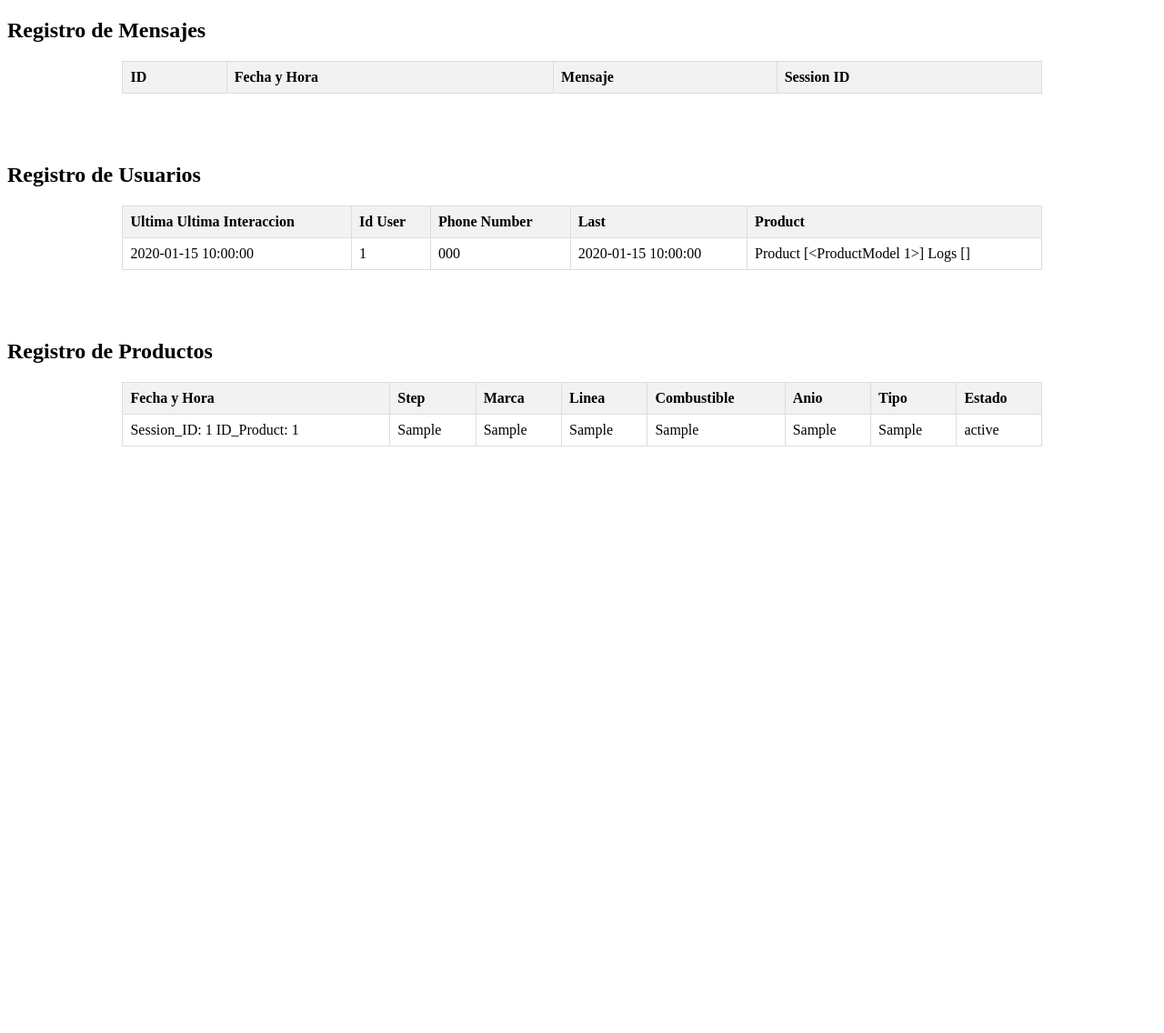
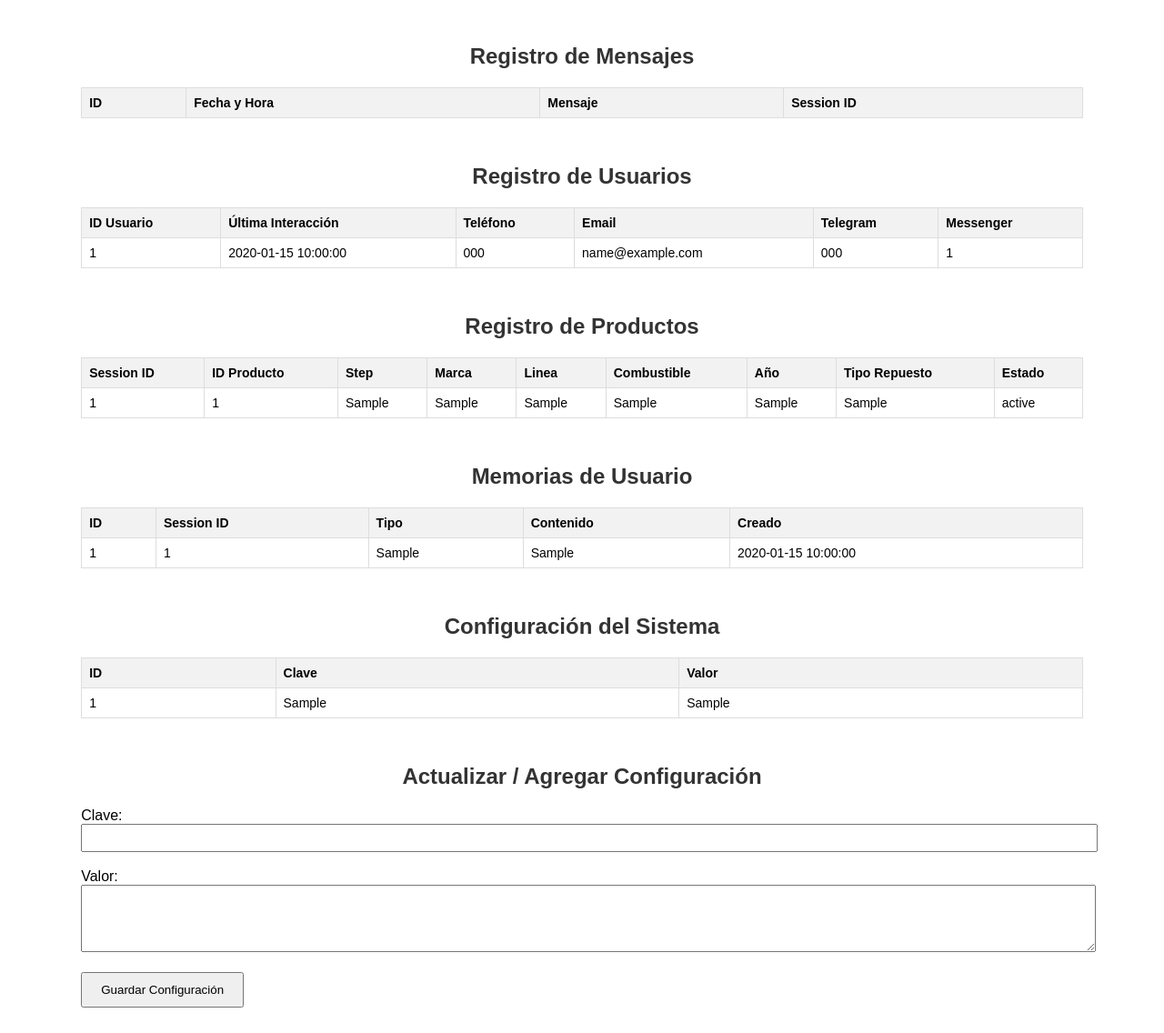
Before and after one commit to Osolares/CHATBOTPYTHON, a Flask app: page / in a window 1280 px wide. Shown: the whole page at 91% size. Before the commit the page ends 491 px from the top, so only its background shows below. Run offline with Flask 3, Linux system fonts and the light colour scheme; tables that the repository leaves empty hold one stand-in row (values such as "Sample post"); lists and menus that the app fills with data are empty.

Commit message:
memoria persistente

```diff
--- a/app.py
+++ b/app.py
@@ -3,7 +3,7 @@
 from langchain_core.messages import HumanMessage
 from langchain_openai import ChatOpenAI
 from config import db, Config
-from models import UserSession, Log, ProductModel
+from models import UserSession, Log, ProductModel, Configuration, Memory
 #from woocommerce_service import WooCommerceService, obtener_producto_por_url, buscar_producto_por_nombre, formatear_producto_whatsapp
 from woocommerce_service import WooCommerceService
 from datetime import datetime
@@ -21,6 +21,7 @@
 import re
 import threading
 from collections import deque
+from langchain_groq import ChatGroq
 
 
 # Instancia global del servicio
@@ -36,6 +37,9 @@
     max_tokens=200,
 )
 
+#llm = ChatGroq(
+#    model="llama3-70b-8192"
+#)
 # ------------------------------------------
 # Definición del Estado y Modelos
 # ------------------------------------------
@@ -49,8 +53,8 @@
     message_data: Optional[Dict[str, Any]]
     logs: List[str]
     source: str  # NUEVO: whatsapp, telegram, messenger, web, etc
-    additional_messages: List[Dict[str, Any]]  # Añade este campo
-
+    additional_messages: List[Dict[str, Any]]
+    conversation_memory: Optional[Dict[str, Any]]
 
 # Guardará los últimos 1000 message_id procesados
 mensajes_procesados = deque(maxlen=1000)
@@ -94,6 +98,28 @@
         mensajes_procesados.append(message_id)
         return False
 
+def guardar_memoria(session_id, clave, valor):
+    mem = Memory.query.filter_by(session_id=session_id, key=clave).first()
+    if not mem:
+        mem = Memory(session_id=session_id, key=clave)
+        db.session.add(mem)
+    mem.value = valor
+    db.session.commit()
+
+def obtener_ultimas_memorias(session_id, limite=6):
+    memorias = Memory.query.filter_by(session_id=session_id)\
+                .order_by(Memory.created_at.desc())\
+                .limit(limite).all()
+    return list(reversed(memorias))  # Para orden cronológico
+
+def guardar_memoria(session_id, key, value):
+    try:
+        memoria = Memory(session_id=session_id, key=key, value=value)
+        db.session.add(memoria)
+        db.session.commit()
+    except Exception as e:
+        error_text = f"❌ Error al guardar memoria ({key}): {str(e)}"
+        agregar_mensajes_log(error_text, session_id)
 
 # feriados configurables
 DIAS_FESTIVOS = {"2025-01-01","2025-04-17","2025-04-18","2025-05-01"}
@@ -149,7 +175,7 @@
                     "to": phone_or_id,
                     "type": "text",
                     "text": {
-                        "body": "🕒 Gracias por comunicarte con nosotros. En este momento estamos fuera de nuestro horario de atención.\n\n💬 Puedes continuar usando nuestro asistente. Nuestro equipo te atenderá lo más pronto posible."
+                        "body": "🕒 Gracias por comunicarte con nosotros. En este momento estamos fuera de nuestro horario de atención.\n\n💬 Puedes continuar usando nuestro asistente y nuestro equipo te atenderá lo más pronto posible."
                     }
                 })
 
@@ -512,48 +538,62 @@
 
 def asistente(state: BotState) -> BotState:
     """Maneja mensajes no reconocidos usando DeepSeek"""
-    #agregar_mensajes_log(f"En asistente: {state}")
 
     if not state.get("response_data"):
         user_msg = state["user_msg"]
+        session = state.get("session")
+        session_id = session.idUser if session else None
+
+        # Verificar duplicado
         last_log = db.session.query(Log).filter(
-            Log.session_id == (state["session"].idUser if state["session"] else None)
+            Log.session_id == session_id
         ).order_by(Log.fecha_y_hora.desc()).first()
-
         if last_log and user_msg in (last_log.texto or ""):
-            agregar_mensajes_log("🔁 Mensaje duplicado detectado, ignorando respuesta asistente", state["session"].idUser if state["session"] else None)
+            agregar_mensajes_log("🔁 Mensaje duplicado detectado, ignorando respuesta asistente", session_id)
             return state
 
-        # Llama DeepSeek solo si no es duplicado
+        # 🧠 Obtener contexto previo
+        contexto_memoria = ""
+        if session_id:
+            memorias = obtener_ultimas_memorias(session_id, limite=6)
+            if memorias:
+                contexto_memoria = "\n".join([f"{m.key}: {m.value}" for m in memorias])
 
-        prompt = f"""
-        Mensaje del usuario: {user_msg}
+        # 🧾 Construir prompt con contexto
+        prompt_usuario = f"Mensaje del usuario: {user_msg}"
+        if contexto_memoria:
+            prompt_usuario = f"""
+Contexto de conversación previa:
+{contexto_memoria}
 
-        Responde de manera concisa (máx. 50 palabras) de forma muy directa y profesional.
-        Si necesitas más información, pregunta especificando qué dato necesitas.
-        """
+{prompt_usuario}
+"""
 
         safety_prompt = f"""
-        Eres un asistente llamado Boty especializado en motores y repuestos para vehículos de marcas japonesas y coreanas que labora en Intermotores, enfocado principalmente en motores y piezas o repuestos para los mismos.
-        Solo responde sobre temas relacionados con:
-        - Motores y repuestos para vehiculos en general
-        - Piezas, partes o repuestos de automóviles
-        - Motores y repuestos para vehículos de las marcas japonesas y coreanas y sus equivalencias en otras marcas
+Eres un asistente llamado Boty especializado en motores y repuestos para vehículos de marcas japonesas y coreanas que labora en Intermotores.
 
-        No incluyas en el mensaje:
-        - Información irrelevante que afecte la respuesta profesional hacia el cliente como el número de palabras que contiene el mensaje
+Solo responde sobre:
+- Motores y repuestos para vehículos
+- Piezas, partes o repuestos de automóviles
+- Equivalencias de motores entre marcas japonesas y coreanas
 
-        Si el mensaje no está relacionado, responde cortésmente indicando
-        que solo puedes ayudar con temas de motores y repuestos para vehículos de las marcas japonesas y coreanas.
+No incluyas información innecesaria (como el número de palabras).
 
-        Mensaje del usuario: {prompt}
-        """
+Si el mensaje no está relacionado, responde cortésmente indicando que solo puedes ayudar con temas de motores y repuestos.
 
-        #response = model.invoke([HumanMessage(content=f"Eres un agente tipo chatbot llamado Boty y que responde mensajes como vendedor de repuestos y motores para vehículos de marcas japonesas y coreanas que labora para la empresa Intermotores y si necesitas más información, pregunta especificando qué dato necesitas., Responde en maximo 50 palabras de forma muy directa, concisa y resumida esta consulta de un cliente: {user_msg}")])
+{prompt_usuario}
+"""
+
+        # 🤖 Llamar al modelo
         response = model.invoke([HumanMessage(content=safety_prompt)])
-
         body = response.content
 
+        # 📝 Guardar memorias
+        if session_id:
+            guardar_memoria(session_id, "user", user_msg)
+            guardar_memoria(session_id, "assistant", body)
+
+        # 📤 Preparar respuesta
         if state["source"] in ["whatsapp", "telegram", "messenger", "web"]:
             state["response_data"] = [{
                 "messaging_product": "whatsapp" if state["source"] == "whatsapp" else "other",
@@ -562,11 +602,9 @@
                 "text": {"body": body}
             }]
 
-    log_state(state, f"⏺️ Saliendo de asistente: {state['response_data']} at {now().isoformat()}")
+        log_state(state, f"✅ Asistente respondió con memoria: {body[:100]}...")
 
     return state
-
-import time  # Ya deberías tenerlo importado
 
 def send_messages(state: BotState) -> BotState:
     """Envía mensajes al canal correcto según la fuente."""
@@ -1005,8 +1043,26 @@
         products = []
         agregar_mensajes_log(f"Error cargando productos: {str(e)}")
 
-    return render_template('index.html', registros=registros, users=users, products=products)
+    try:
+        memories = Memory.query.order_by(Memory.created_at.desc()).limit(100).all()
+    except Exception as e:
+        memories = []
+        agregar_mensajes_log(f"Error cargando memorias: {str(e)}")
 
+    try:
+        config = Configuration.query.order_by(Configuration.key.asc()).all()
+    except Exception as e:
+        config = []
+        agregar_mensajes_log(f"Error cargando configuración: {str(e)}")
+
+    return render_template(
+        'index.html',
+        registros=registros,
+        users=users,
+        products=products,
+        memories=memories,
+        config=config
+    )
 
 #from message_validator import MessageValidator
 
@@ -1359,6 +1415,31 @@
         agregar_mensajes_log(error_msg)
         return jsonify({'status': 'error', 'message': error_msg}), 500
 
+
+@flask_app.route('/update-config', methods=['POST'])
+def update_config():
+    key = request.form.get('key')
+    value = request.form.get('value')
+
+    if not key or not value:
+        agregar_mensajes_log("❌ Error: clave o valor faltante al actualizar configuración.")
+        return "Faltan campos", 400
+
+    try:
+        config_item = Configuration.query.filter_by(key=key).first()
+        if not config_item:
+            config_item = Configuration(key=key)
+            db.session.add(config_item)
+        config_item.value = value
+        db.session.commit()
+        agregar_mensajes_log(f"✅ Configuración actualizada: {key} = {value}")
+    except Exception as e:
+        db.session.rollback()
+        agregar_mensajes_log(f"❌ Error al guardar configuración: {str(e)}")
+        return f"Error interno: {str(e)}", 500
+
+    return redirect('/')  # Regresa al index con datos actualizados
+
 # ------------------------------------------
 # Inicialización
 # ------------------------------------------
--- a/templates/index.html
+++ b/templates/index.html
@@ -7,8 +7,18 @@
     <meta name="viewport" content="width=device-width, initial-scale=1.0">
     <title>Mensajes Log</title>
     <style>
+        body {
+            font-family: Arial, sans-serif;
+            padding: 20px;
+        }
+
+        h2 {
+            text-align: center;
+            color: #333;
+        }
+
         table {
-            width: 80%;
+            width: 90%;
             border-collapse: collapse;
             margin: 20px auto;
         }
@@ -18,17 +28,21 @@
             border: 1px solid #ddd;
             padding: 8px;
             text-align: left;
+            font-size: 14px;
         }
 
         th {
             background-color: #f2f2f2;
+        }
+
+        .section {
+            margin-top: 50px;
         }
     </style>
 </head>
 
 <body>
     <h2>Registro de Mensajes</h2>
-
     <table>
         <tr>
             <th>ID</th>
@@ -42,52 +56,52 @@
             <td>{{ registro.fecha_y_hora }}</td>
             <td>{{ registro.texto }}</td>
             <td>{{ registro.session_id }}</td>
-
-        </tr>
-        {% endfor %}
-    </table>
-    <br><br>
-    <h2>Registro de Usuarios</h2>
-
-    <table>
-        <tr>
-            <th>Ultima Ultima Interaccion</th>
-            <th>Id User</th>
-            <th>Phone Number</th>
-            <th>Last </th>
-            <th>Product</th>
-
-        </tr>
-        {% for user in users %}
-        <tr>
-            <td>{{ user.last_interaction }}</td>
-            <td>{{ user.idUser }}</td>
-            <td>{{ user.phone_number }}</td>
-            <td>{{ user.last_interaction }}</td>
-            <td>Product {{ user.model_products }} Logs {{ user.logs }}</td>
-
         </tr>
         {% endfor %}
     </table>
 
-    <br><br>
-    <h2>Registro de Productos</h2>
-
+    <div class="section">
+        <h2>Registro de Usuarios</h2>
         <table>
             <tr>
-            <th>Fecha y Hora</th>
+                <th>ID Usuario</th>
+                <th>Última Interacción</th>
+                <th>Teléfono</th>
+                <th>Email</th>
+                <th>Telegram</th>
+                <th>Messenger</th>
+            </tr>
+            {% for user in users %}
+            <tr>
+                <td>{{ user.idUser }}</td>
+                <td>{{ user.last_interaction }}</td>
+                <td>{{ user.phone_number }}</td>
+                <td>{{ user.email }}</td>
+                <td>{{ user.telegram_id }}</td>
+                <td>{{ user.messenger_id }}</td>
+            </tr>
+            {% endfor %}
+        </table>
+    </div>
+
+    <div class="section">
+        <h2>Registro de Productos</h2>
+        <table>
+            <tr>
+                <th>Session ID</th>
+                <th>ID Producto</th>
                 <th>Step</th>
                 <th>Marca</th>
                 <th>Linea</th>
                 <th>Combustible</th>
-            <th>Anio</th>
-            <th>Tipo</th>
+                <th>Año</th>
+                <th>Tipo Repuesto</th>
                 <th>Estado</th>
-
             </tr>
             {% for product in products %}
             <tr>
-            <td>Session_ID: {{ product.session_id }} ID_Product: {{ product.idProduct }} </td>
+                <td>{{ product.session_id }}</td>
+                <td>{{ product.idProduct }}</td>
                 <td>{{ product.current_step }}</td>
                 <td>{{ product.marca }}</td>
                 <td>{{ product.linea }}</td>
@@ -98,6 +112,60 @@
             </tr>
             {% endfor %}
         </table>
+    </div>
+
+    <div class="section">
+        <h2>Memorias de Usuario</h2>
+        <table>
+            <tr>
+                <th>ID</th>
+                <th>Session ID</th>
+                <th>Tipo</th>
+                <th>Contenido</th>
+                <th>Creado</th>
+            </tr>
+            {% for mem in memories %}
+            <tr>
+                <td>{{ mem.id }}</td>
+                <td>{{ mem.session_id }}</td>
+                <td>{{ mem.key }}</td>
+                <td>{{ mem.value }}</td>
+                <td>{{ mem.created_at }}</td>
+            </tr>
+            {% endfor %}
+        </table>
+    </div>
+
+    <div class="section">
+        <h2>Configuración del Sistema</h2>
+        <table>
+            <tr>
+                <th>ID</th>
+                <th>Clave</th>
+                <th>Valor</th>
+            </tr>
+            {% for conf in config %}
+            <tr>
+                <td>{{ conf.id }}</td>
+                <td>{{ conf.key }}</td>
+                <td>{{ conf.value }}</td>
+            </tr>
+            {% endfor %}
+        </table>
+    </div>
+
+    <div class="section">
+        <h2>Actualizar / Agregar Configuración</h2>
+        <form method="POST" action="/update-config" style="width: 90%; margin: auto;">
+            <label for="key">Clave:</label><br>
+            <input type="text" id="key" name="key" style="width: 100%; padding: 6px;" required><br><br>
+
+            <label for="value">Valor:</label><br>
+            <textarea id="value" name="value" rows="4" style="width: 100%; padding: 6px;" required></textarea><br><br>
+
+            <button type="submit" style="padding: 10px 20px;">Guardar Configuración</button>
+        </form>
+    </div>
 
 </body>
 
```
Also changed, not shown: models.py (+14 -0 lines), 1 other file. Lines whose indentation alone changed are shown as unchanged.
